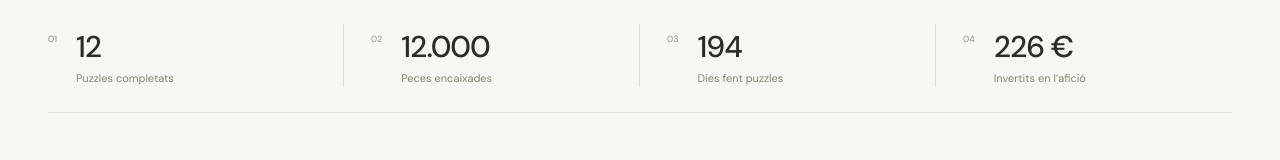
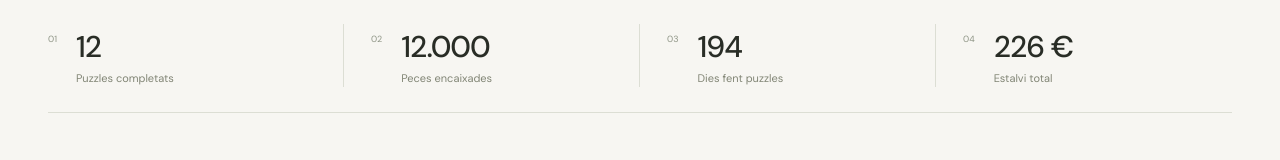
Before and after one commit to ocollp/puzzle-tracker, a React (Vite) app: page / in a window 1280 px wide. Shown: the part 516-676 px from the top of the page. Built offline with nearby package versions, Linux system fonts and the light colour scheme.

Commit message:
Ajusta l'etiqueta de l'estalvi total

```diff
--- a/src/pages/Home.jsx
+++ b/src/pages/Home.jsx
@@ -25,7 +25,7 @@ export default function Home() {
  return <>
   <section className="hero"><div className="hero-copy"><h1>Els nostres<br/><em>puzzles.</em></h1><a className="collection-link" href="#collection">Explora la col·lecció <span>↓</span></a></div>
   {latest&&<a className="featured" href="#collection"><div className="featured-image"><img src={imageUrl(latest.image)} alt={latest.title}/><span className="featured-label">L’ÚLTIM PUZZLE</span></div><div className="featured-caption"><div><h2>{latest.title}</h2><p>{latest.brand} · {number(latest.pieces)} peces</p></div><span className="featured-arrow">↗</span></div></a>}</section>
-  <section className="stats" aria-label="Resum de la col·lecció">{[[number(all.length),'Puzzles completats'],[number(all.reduce((s,p)=>s+p.pieces,0)),'Peces encaixades'],[number(trackedDays),'Dies fent puzzles'],[new Intl.NumberFormat('ca-ES',{style:'currency',currency:'EUR',maximumFractionDigits:0}).format(all.reduce((s,p)=>s+(p.price||0),0)),'Invertits en l’afició']].map(([value,label],i)=><div className="stat" key={label}><span className="stat-index">0{i+1}</span><div><strong>{value}</strong><p>{label}</p></div></div>)}</section>
+  <section className="stats" aria-label="Resum de la col·lecció">{[[number(all.length),'Puzzles completats'],[number(all.reduce((s,p)=>s+p.pieces,0)),'Peces encaixades'],[number(trackedDays),'Dies fent puzzles'],[new Intl.NumberFormat('ca-ES',{style:'currency',currency:'EUR',maximumFractionDigits:0}).format(all.reduce((s,p)=>s+(p.price||0),0)),'Estalvi total']].map(([value,label],i)=><div className="stat" key={label}><span className="stat-index">0{i+1}</span><div><strong>{value}</strong><p>{label}</p></div></div>)}</section>
   <section id="collection" className="collection"><div className="collection-heading"><div><p className="eyebrow">PEÇA A PEÇA</p><h2>La nostra col·lecció <span>{all.length}</span></h2></div></div>
   <div className="toolbar"><label className="search"><span aria-hidden="true">⌕</span><input aria-label="Cerca un puzzle" placeholder="Cerca un puzzle o una marca…" value={query} onChange={e=>setQuery(e.target.value)}/>{query&&<button aria-label="Esborra la cerca" onClick={()=>setQuery('')}>×</button>}</label><div className="filters"><select aria-label="Marca" value={brand} onChange={e=>setBrand(e.target.value)}><option value="">Totes les marques</option>{brands.map(b=><option key={b}>{b}</option>)}</select><select aria-label="Peces" value={pieces} onChange={e=>setPieces(e.target.value)}><option value="">Totes les peces</option>{pieceOptions.map(p=><option key={p} value={p}>{number(p)} peces</option>)}</select><select aria-label="Valoració" value={rating} onChange={e=>setRating(e.target.value)}><option value="">Valoració</option>{[5,4,3,2,1].map(r=><option key={r} value={r}>{r} ★ o més</option>)}</select></div></div>
   <div className="results-bar"><p aria-live="polite">{filtered.length} {filtered.length===1?'puzzle':'puzzles'}{active?(filtered.length===1?' trobat':' trobats'):''}{active&&<button className="clear" onClick={reset}>Neteja els filtres ×</button>}</p><div className="view-controls"><select aria-label="Ordena els puzzles" value={sort} onChange={e=>setSort(e.target.value)}><option value="recent">Més recents</option><option value="oldest">Més antics</option><option value="rating">Millor valorats</option><option value="title">Títol A–Z</option></select><div className="layout-controls" aria-label="Disposició">{[2,3].map(n=><button key={n} aria-label={`${n} columnes`} aria-pressed={columns===n} onClick={()=>{setColumns(n);try{localStorage.setItem('puzzle-layout',n)}catch{}}}><span className={`layout-icon layout-${n}`}>{Array.from({length:n},(_,i)=><i key={i}/>)}</span></button>)}</div></div></div>
```
